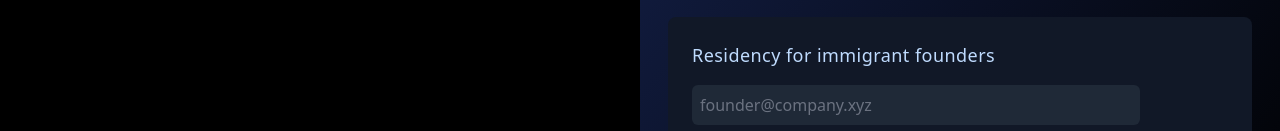
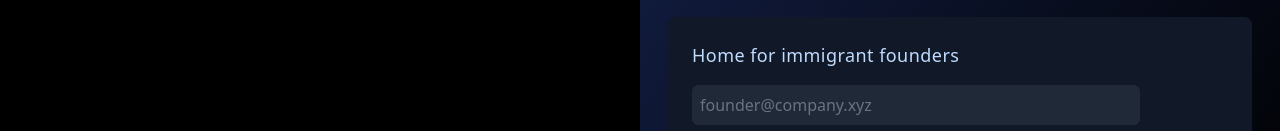
Before and after one commit to chcardoz/capi-house, a Next.js app: page / in a window 1280 px wide. Shown: the part 475-606 px from the top of the page. Built offline with nearby package versions, Linux system fonts and the light colour scheme; a web font is replaced by a local one.

Commit message:
making changes to the titlDe

```diff
--- a/app/components/RotatingFlags.tsx
+++ b/app/components/RotatingFlags.tsx
@@ -11,7 +11,7 @@ const tabContent = {
   Home: (
     <div className="bg-gray-900 p-6 rounded-lg w-full">
       <p className="font-sans text-md md:text-lg text-blue-200 max-w-md leading-relaxed tracking-wide">
-        Residency for immigrant founders
+        Home for immigrant founders
       </p>
       <ConvertKitForm/>
     </div>
--- a/package.json
+++ b/package.json
@@ -10,7 +10,7 @@
   },
   "dependencies": {
     "framer-motion": "^12.4.2",
-    "next": "15.1.6",
+    "next": "^15.1.6",
     "react": "^19.0.0",
     "react-dom": "^19.0.0",
     "react-twemoji": "^0.6.0"
```
Also changed, not shown: 1 other file (tests, documents, lock files or other folders).
